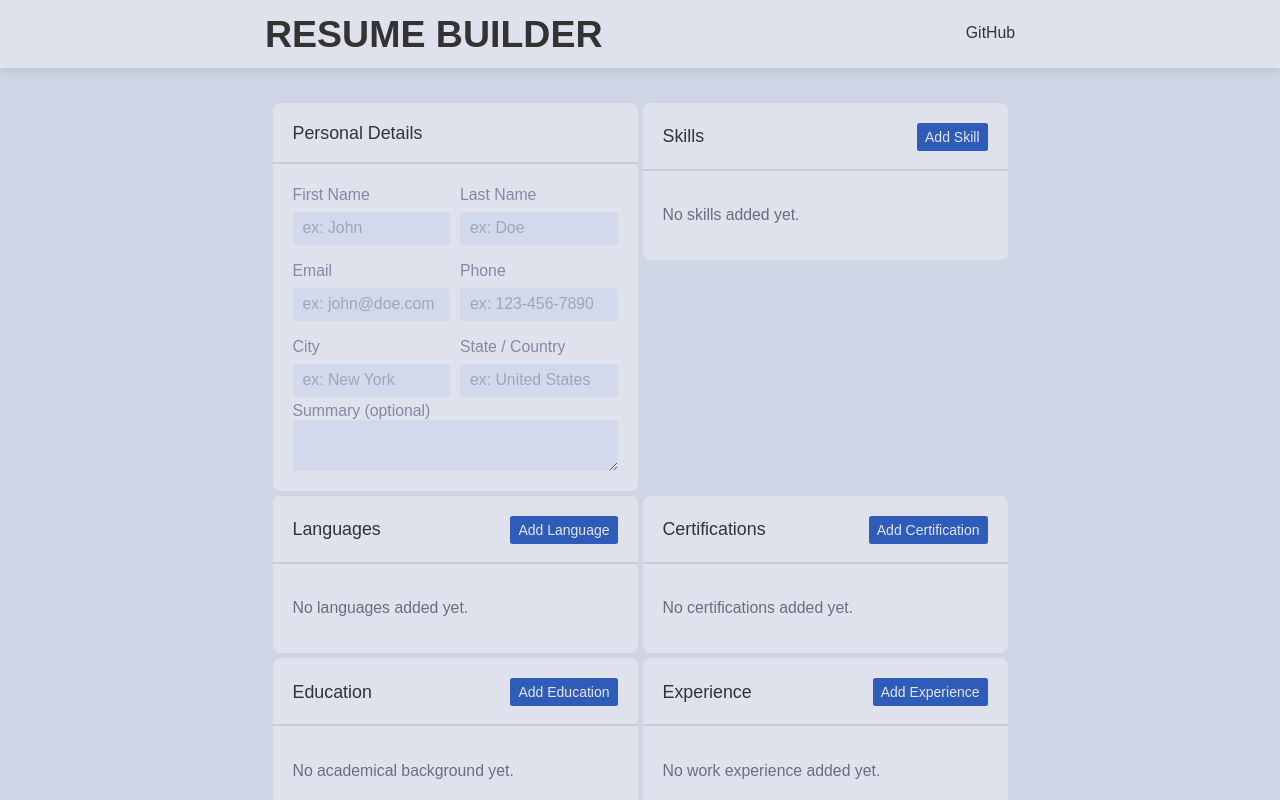
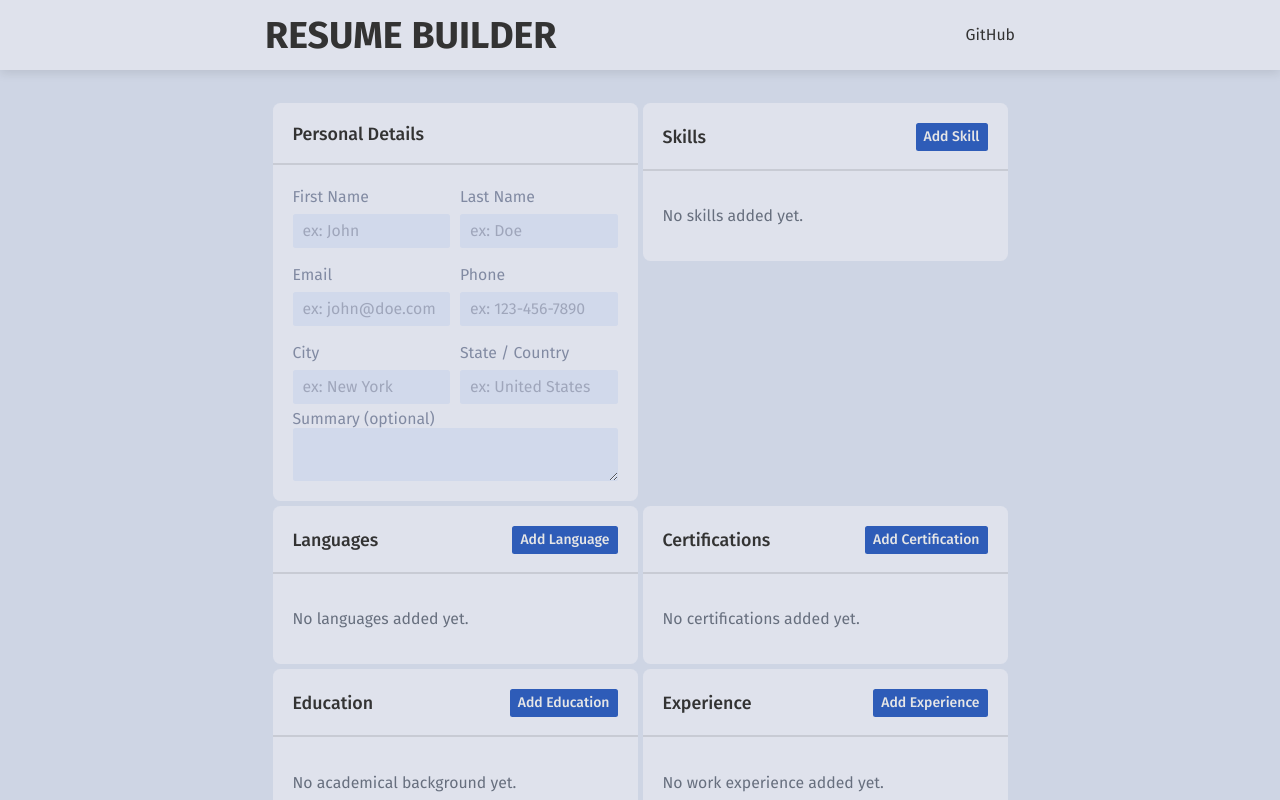
Before and after one commit to antonio-gimenez/resume-builder, a React (Create React App) app: page / in a window 1280 px wide. Built offline with nearby package versions, Linux system fonts and the light colour scheme.

Commit message:
Update App.css

```diff
--- a/src/styles/App.css
+++ b/src/styles/App.css
@@ -1,4 +1,5 @@
 @import url("_variables.css");
+@import url("fonts.css");
 @import url("color-switcher.css");
 @import url("forms.css");
 @import url("layouts.css");
```
